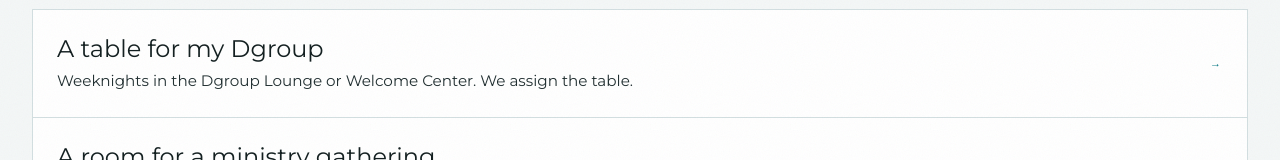
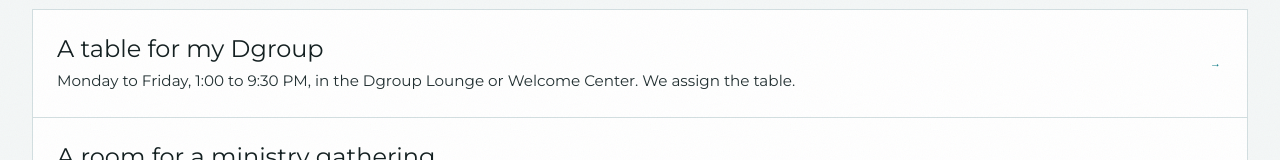
Before and after one commit to wreckitralphito812/ccf-centris, a Next.js app: page /reserve in a window 1280 px wide. Shown: the part 493-653 px from the top of the page. Built offline with nearby package versions, Linux system fonts and the light colour scheme; no server answers.

Commit message:
fix(reserve): Dgroup slots start at 1:00 PM, not just weeknights
Co-Authored-By: Claude Opus 5.5 <noreply@anthropic.com>

```diff
--- a/src/app/reserve/page.tsx
+++ b/src/app/reserve/page.tsx
@@ -12,7 +12,7 @@ export const metadata: Metadata = {
 const OPTIONS: { title: string; body: string; href: string | null }[] = [
   {
     title: "A table for my Dgroup",
-    body: "Weeknights in the Dgroup Lounge or Welcome Center. We assign the table.",
+    body: "Monday to Friday, 1:00 to 9:30 PM, in the Dgroup Lounge or Welcome Center. We assign the table.",
     href: "/reserve/dgroup",
   },
   {
```
